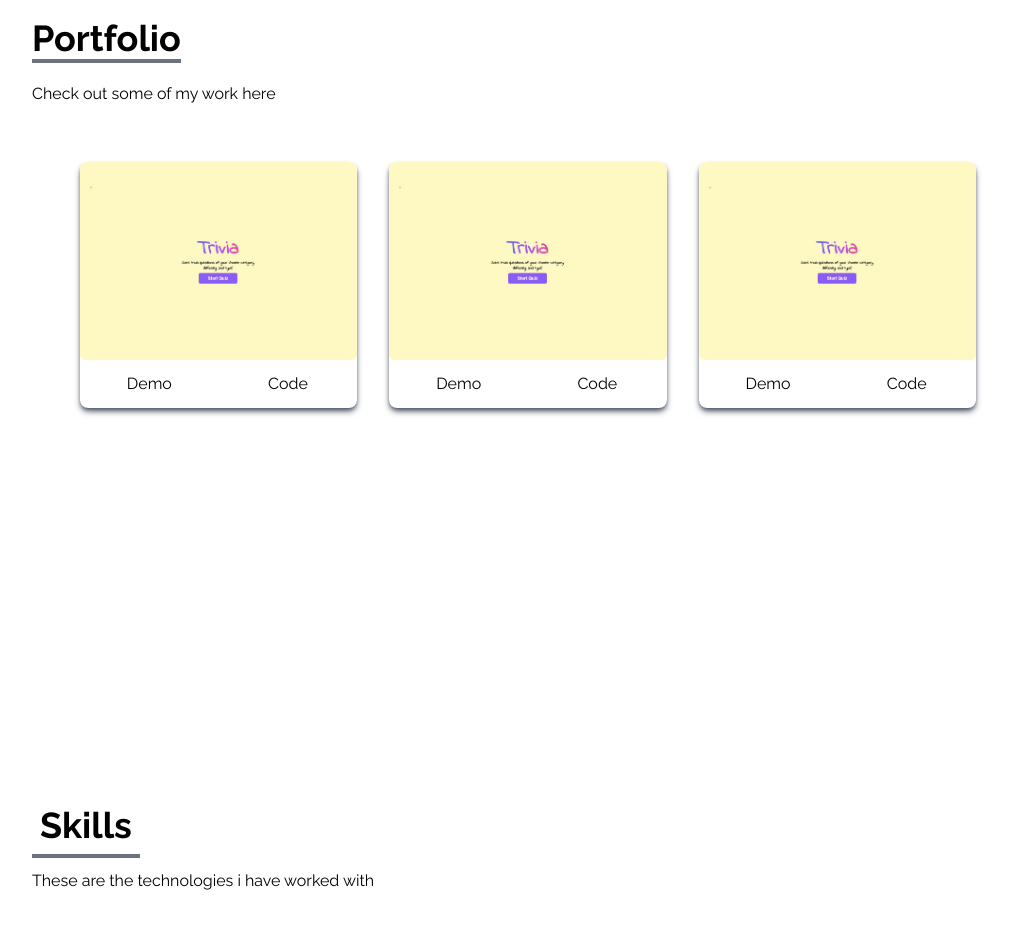
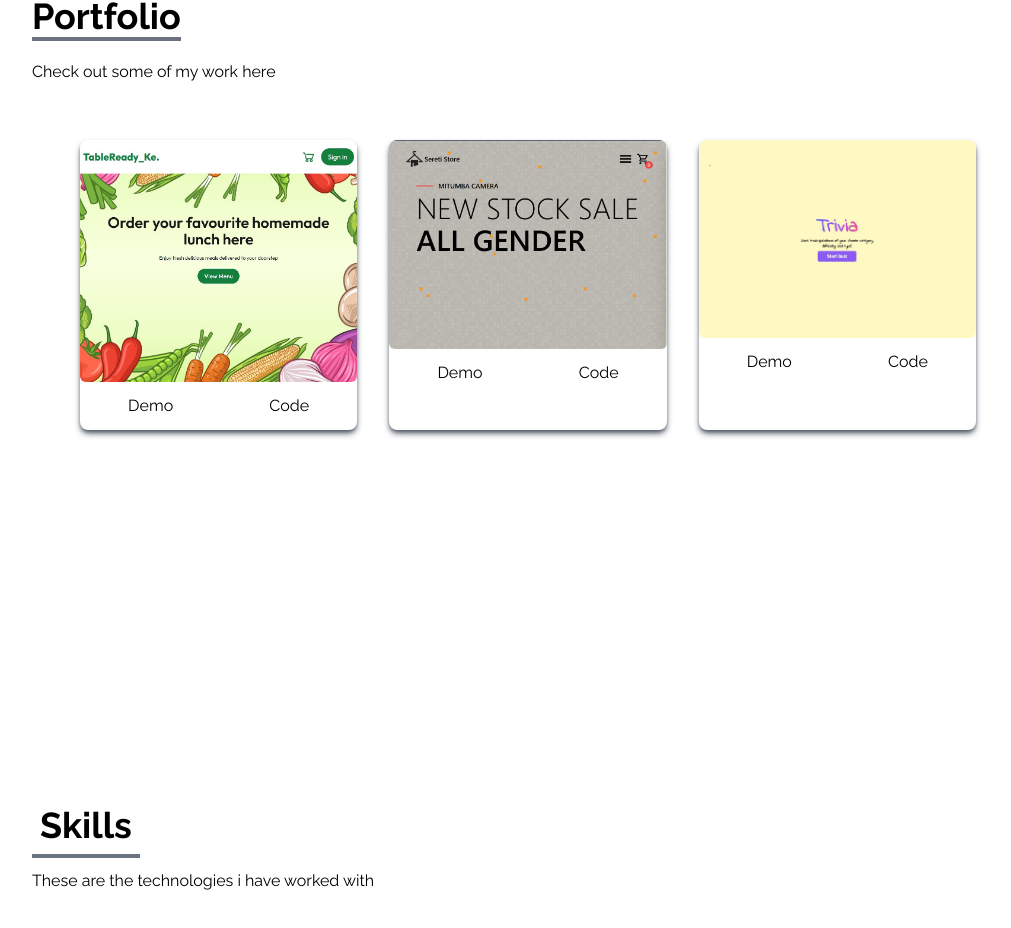
Before and after one commit to slimsting/portfolio, a React (Vite) app: page / in a window 1280 px wide. Shown: the part 1787-2715 px from the top of the page, without its empty margins (112-1123 px from the left). Built offline with nearby package versions, Linux system fonts and the light colour scheme.

Commit message:
add portfolio

```diff
--- a/src/components/Home.jsx
+++ b/src/components/Home.jsx
@@ -36,6 +36,7 @@ const Home = () => {
         </div>
 
         {/* hero image */}
+
         <div className="flex items-center justify-center">
           <img
             src={HeroImage}
--- a/src/components/Portfolio.jsx
+++ b/src/components/Portfolio.jsx
@@ -1,26 +1,31 @@
 import React from "react";
 import Trivia from "../assets/trivia.jpg";
+import Tableready_ke from "../assets/tableready.jpg";
+import Seretistore from "../assets/seretistore.jpg";
 
 const Portfolio = () => {
   const portfolios = [
     {
       id: 1,
-      src: Trivia,
+      src: Tableready_ke,
+      demo: "https://tablereadykes.netlify.app/",
+      code: "https://github.com/slimsting/tableready/tree/master/frontend",
     },
     {
       id: 2,
-      src: Trivia,
+      src: Seretistore,
+      demo: "https://seretistore.netlify.app/",
+      code: "https://github.com/slimsting/seretistore",
     },
     {
       id: 3,
       src: Trivia,
+      demo: "https://triviasz.netlify.app",
+      code: "https://github.com/slimsting/trivia",
     },
   ];
   return (
-    <section
-      name="portfolio"
-      className="w-full h-sceen md:h-screen lg:px-24 "
-    >
+    <section name="portfolio" className="w-full h-sceen md:h-screen lg:px-24 ">
       <div className="max-w-screen-lg p-4 mx-auto flex flex-col justify-center w-full h-full">
         <div className="pb-8">
           <p className="text-4xl font-bold inline border-b-4 border-gray-500">
@@ -29,19 +34,24 @@ const Portfolio = () => {
           <p className="py-6">Check out some of my work here</p>
         </div>
         <div className="grid sm:grid-cols-2 md:grid-cols-3 gap-8 px-12">
-          {portfolios.map(({ id, src }) => (
+          {portfolios.map(({ id, src, demo, code }) => (
             <div
               key={id}
               className=" max-w-[500px] shadow-md shadow-gray-600 rounded-lg overflow-hidden hover:scale-105 duration-200"
             >
               <img src={src} alt="" className="rounded-md " />
-              <div className="flex items-center justify-center">
-                <button className="w-1/2 px py-3 m4  duration-200 hover:scale-105">
-                  Demo
-                </button>
-                <button className="w-1/2 px py-3 m4  duration-200 hover:scale-105">
-                  Code
-                </button>
+              <div className="flex items-center justify-around">
+                <a href={demo} target="_blank">
+                  <button className="w-1/2 px py-3 m4  duration-200 hover:scale-105 hover:text-green-500">
+                    Demo
+                  </button>
+                </a>
+
+                <a href={code} target="_blank">
+                  <button className="w-1/2 px py-3 m4  duration-200 hover:scale-105  hover:text-green-500">
+                    Code
+                  </button>
+                </a>
               </div>
             </div>
           ))}
```
Also changed, not shown: src/assets/seretistore.jpg (added), src/assets/tableready.jpg (added).
